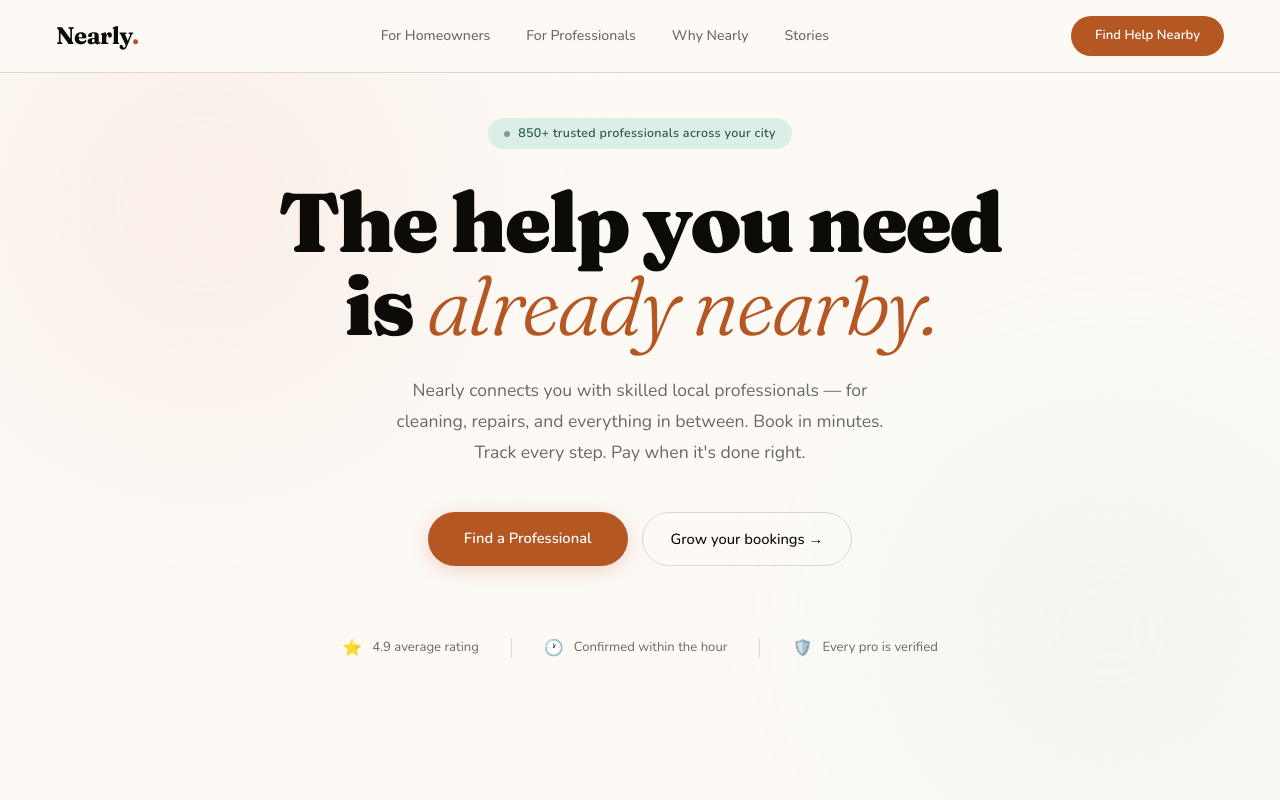
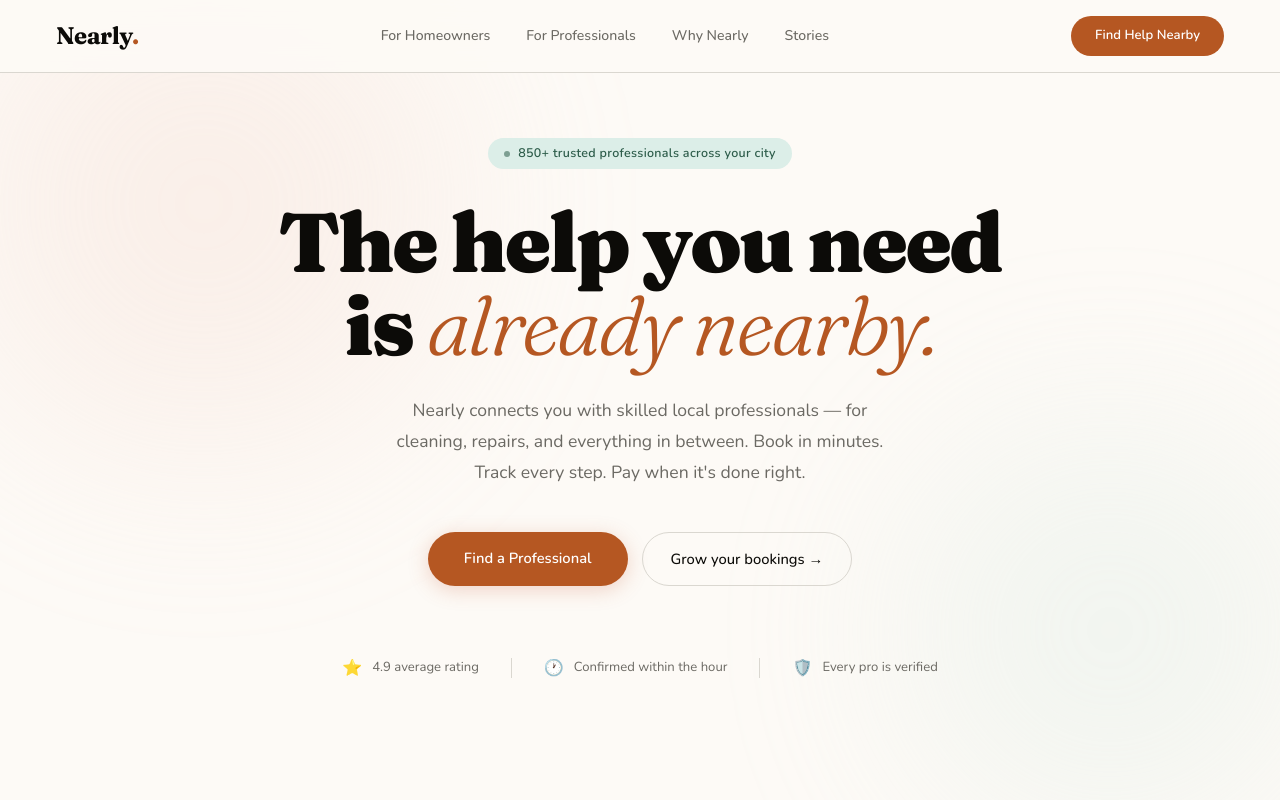
Before and after one commit to PiyushRepos/nearly, a React (Vite) app in the folder frontend/: page / in a window 1280 px wide. Shown: the top 800 px of the page. Built offline with nearby package versions, Linux system fonts and the light colour scheme.

Commit message:
feat: update Hero component padding for improved layout

```diff
--- a/frontend/src/components/landing/Hero.tsx
+++ b/frontend/src/components/landing/Hero.tsx
@@ -17,7 +17,7 @@ const proofItems = [
 
 export default function Hero() {
   return (
-    <section className="relative min-h-screen bg-[#fdfaf6] flex flex-col items-center justify-center overflow-hidden pt-18 pb-24 px-10 text-center">
+    <section className="relative min-h-screen bg-[#fdfaf6] flex flex-col items-center justify-center overflow-hidden pt-28 pb-24 px-10 text-center">
       {/* Background blobs */}
       <div
         aria-hidden
```
